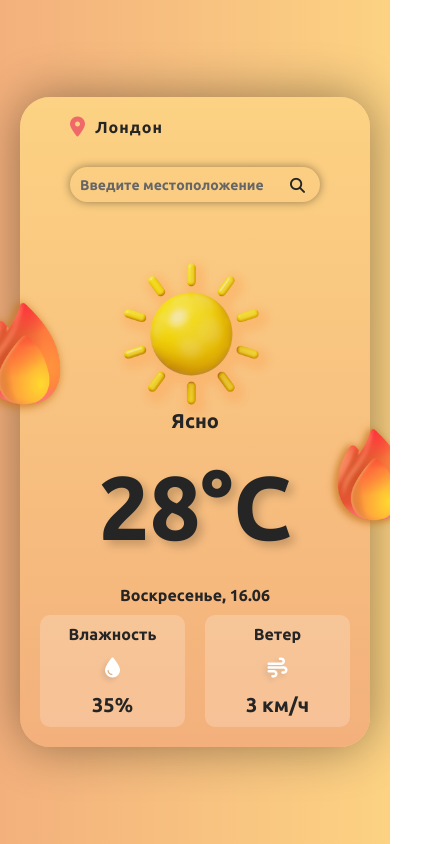
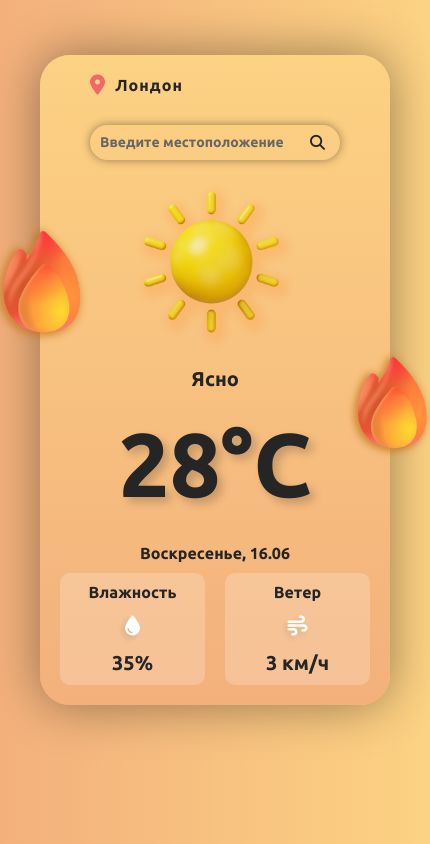
Before and after one commit to uuiikk/Weather-app, a React (Vite) app: page / in a window 390 px wide. Shown: the whole page, 430 px wide, since content can reach past the window. Built offline with nearby package versions, Linux system fonts and the light colour scheme.

Commit message:
Add adaptability styles v0.2

```diff
--- a/src/components/WeatherApp.css
+++ b/src/components/WeatherApp.css
@@ -1,15 +1,16 @@
 .container {
-	width: 100%;
-	height: 100vh;
+    width: clamp(430px, 100vw, 1920px);
+	height: clamp(765px, 100vh, 1080px);
 	background-image: linear-gradient(to right, #f3b07c, #fcd283);
 	display: flex;
 	justify-content: center;
 	align-items: center;
 	overflow: hidden;
+
 }
 
 .weather img {
-	margin-top: -9rem;
+	margin-top: -12rem;
 }
 
 .weather-app {
@@ -20,6 +21,7 @@
 	display: flex;
 	flex-direction: column;
 	align-items: center;
+	margin-bottom: 10vh;
 	padding: 2rem;
 	box-shadow: 0rem 0rem 5rem rgba(0, 0, 0, 0.4);
 	position: relative;
```
Lines whose indentation alone changed are shown as unchanged.
